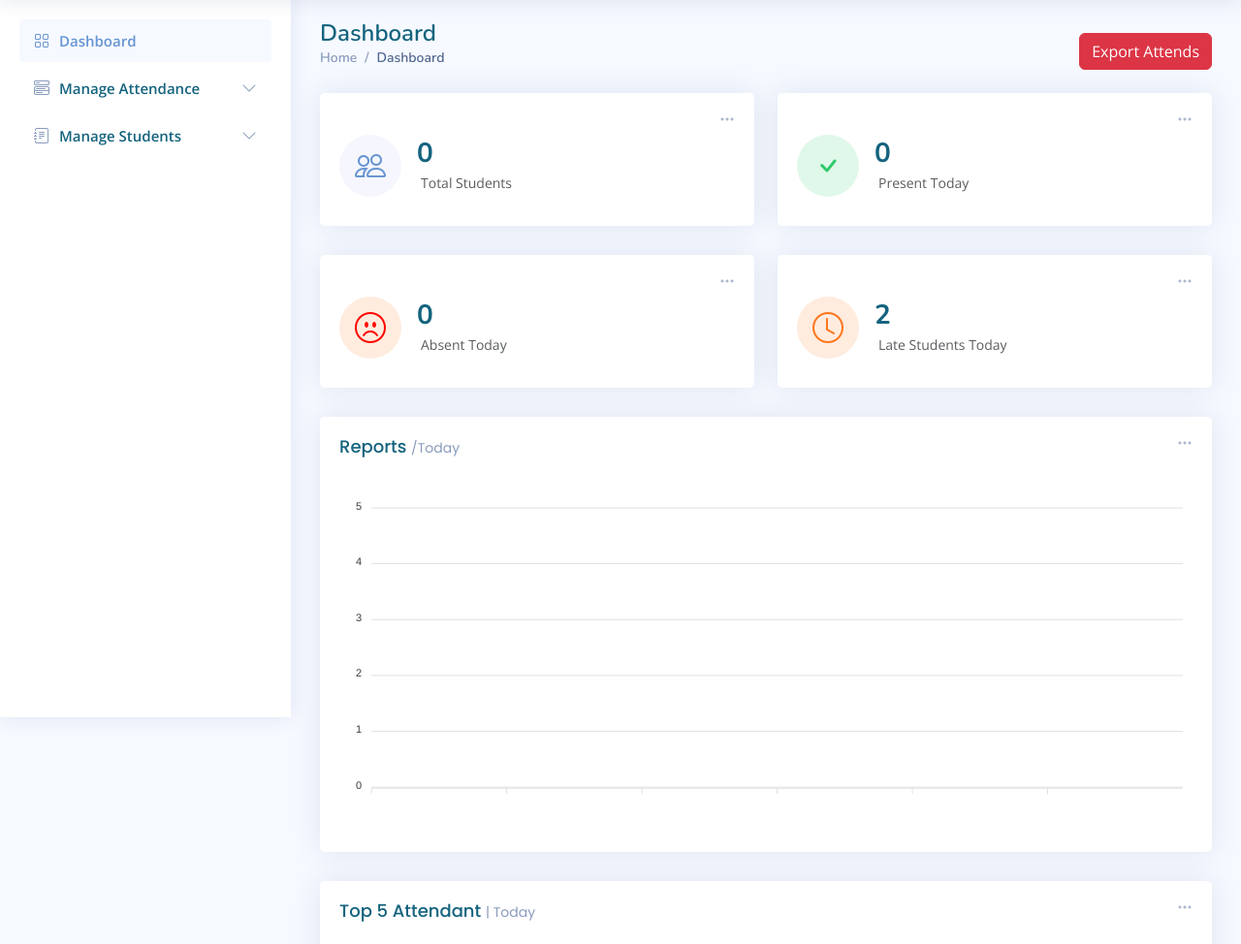
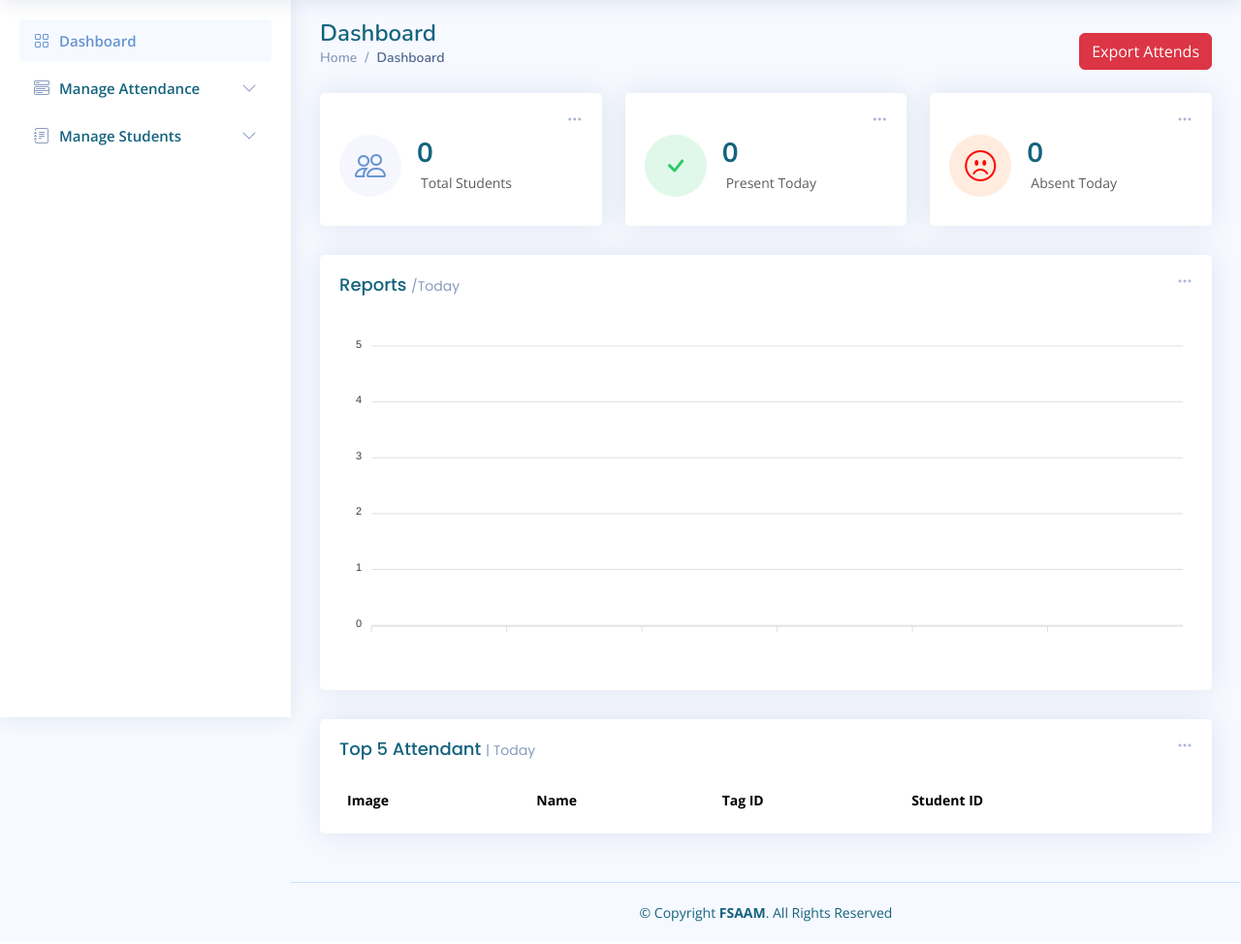
Before and after one commit to devcom33/flask-iot-attendance-system, a Flask app: page /dashboard in a window 1280 px wide. Shown: the part 60-1034 px from the top of the page at 97% size. After the commit the page ends 1011 px from the top, so only its background shows below. Run offline with Flask 3, Linux system fonts and the light colour scheme; the visitor is signed in with stand-in values (Sample User, id 1); data that the repository does not hold is empty; some libraries are stand-ins or nearby versions.

Commit message:
delete unused files & orginize dashb cards

```diff
--- a/config.py
+++ /dev/null
@@ -1,3 +0,0 @@
-class Config:
-    SQLALCHEMY_DATABASE_URI = 'sqlite:///database.db'
-    SECRET_KEY = 'your_secret_key'
--- a/templates/dashboard.html
+++ b/templates/dashboard.html
@@ -27,8 +27,8 @@
         <div class="#">
           <div class="row">
 
-            <!-- Sales Card -->
-            <div class="col-xxl-4 col-md-6">
+            <!-- Total Students Card -->
+            <div class="col-xxl-4 col-md-4">
               <div class="card info-card sales-card">
 
                 <div class="filter">
@@ -60,10 +60,10 @@
                 </div>
 
               </div>
-            </div><!-- End Sales Card -->
+            </div><!-- End Students Card -->
 
             <!-- Present Card -->
-            <div class="col-xxl-4 col-md-6">
+            <div class="col-xxl-4 col-md-4">
               <div class="card info-card revenue-card">
 
                 <div class="filter">
@@ -94,11 +94,11 @@
                 </div>
 
               </div>
-            </div><!-- End Revenue Card -->
+            </div><!-- End Present Card -->
 
             <!-- Absent Card -->
 
-            <div class="col-xxl-4 col-md-6">
+            <div class="col-xxl-4 col-md-4">
 
               <div class="card info-card absent-card">
 
@@ -137,37 +137,6 @@
 
             <div class="col-xxl-4 col-md-6">
 <!-- card color -->
-              <div class="card info-card late-card">
-
-                <div class="filter">
-                  <a class="icon" href="#" data-bs-toggle="dropdown"><i class="bi bi-three-dots"></i></a>
-                  <ul class="dropdown-menu dropdown-menu-end dropdown-menu-arrow">
-                    <li class="dropdown-header text-start">
-                      <h6>Filter</h6>
-                    </li>
-
-                    <li><a class="dropdown-item" href="#">Today</a></li>
-                    <li><a class="dropdown-item" href="#">This Month</a></li>
-                    <li><a class="dropdown-item" href="#">This Year</a></li>
-                  </ul>
-                </div>
-
-                <div class="card-body">
-                  <h5 class="card-title"></h5>
-
-                  <div class="d-flex align-items-center">
-                    <div class="card-icon rounded-circle d-flex align-items-center justify-content-center">
-                      <i class="bi bi-clock"></i>
-                    </div>
-                    <div class="ps-3">
-                      <h6>2</h6>
-                      <span class="text-muted small pt-2 ps-1">Late Students Today</span>
-
-                    </div>
-                  </div>
-
-                </div>
-              </div>
 
             </div><!-- End Customers Card -->
 
```
Also changed, not shown: models.py (deleted, +0 -9 lines), database.db (deleted).
